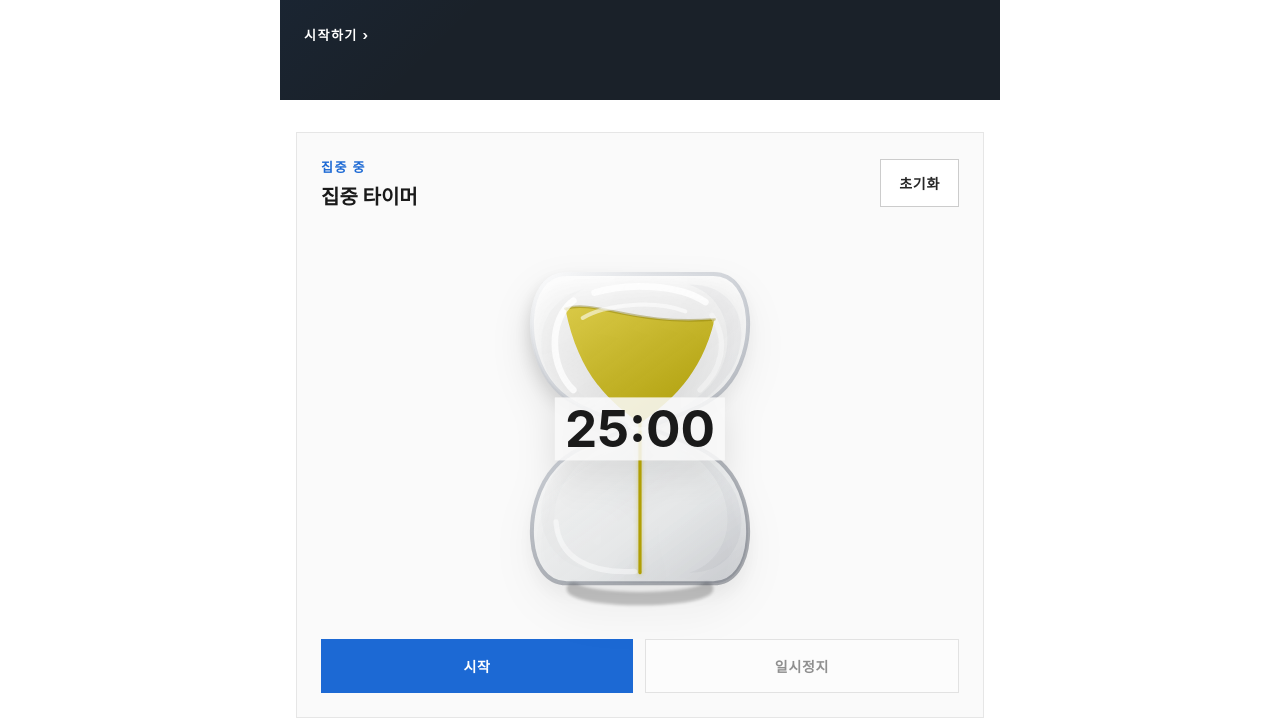
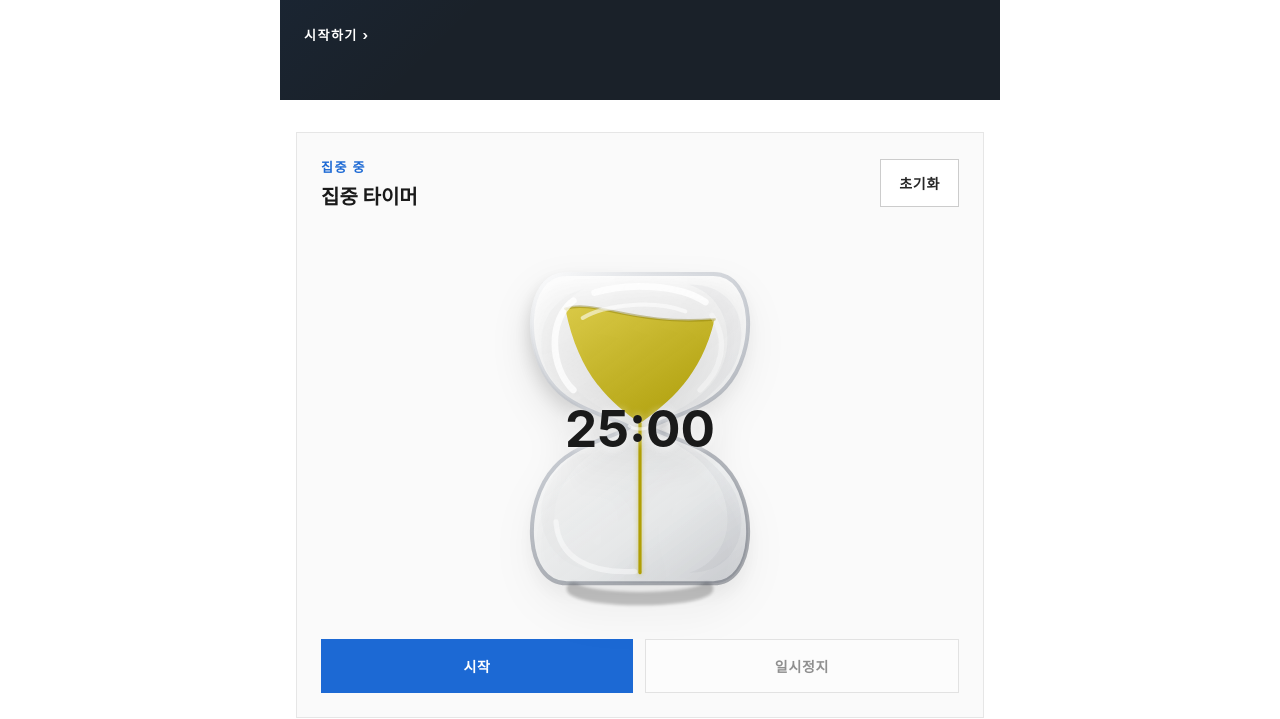
Before and after one commit to egg7688/planty_design, a plain HTML site: page index.html in a window 1280 px wide. Shown: the part 378-1097 px from the top of the page. Drawn offline with Linux system fonts and the light colour scheme.

Commit message:
Make timer display transparent.
Co-authored-by: Cursor <cursoragent@cursor.com>

```diff
--- a/styles.css
+++ b/styles.css
@@ -500,12 +500,13 @@ h2 {
   left: 50%;
   color: var(--body-strong);
   padding: 6px 10px;
-  background: rgba(250, 250, 250, 0.86);
+  background: transparent;
   font-size: clamp(2rem, 9vw, 3.2rem);
   font-weight: 700;
   line-height: 1;
   letter-spacing: 0;
   text-align: center;
+  text-shadow: 0 1px 8px rgba(255, 255, 255, 0.72);
   transform: translate(-50%, -50%);
 }
 
```
